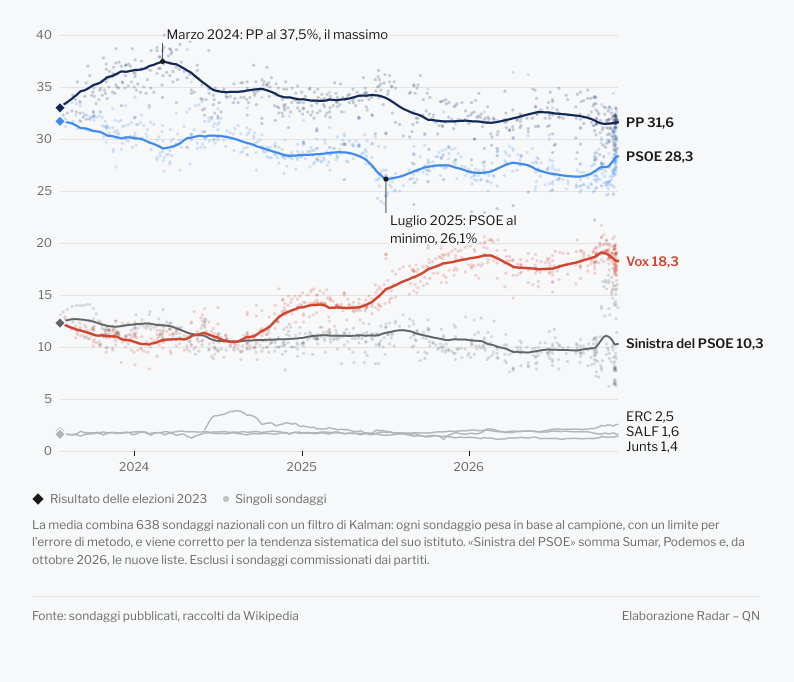
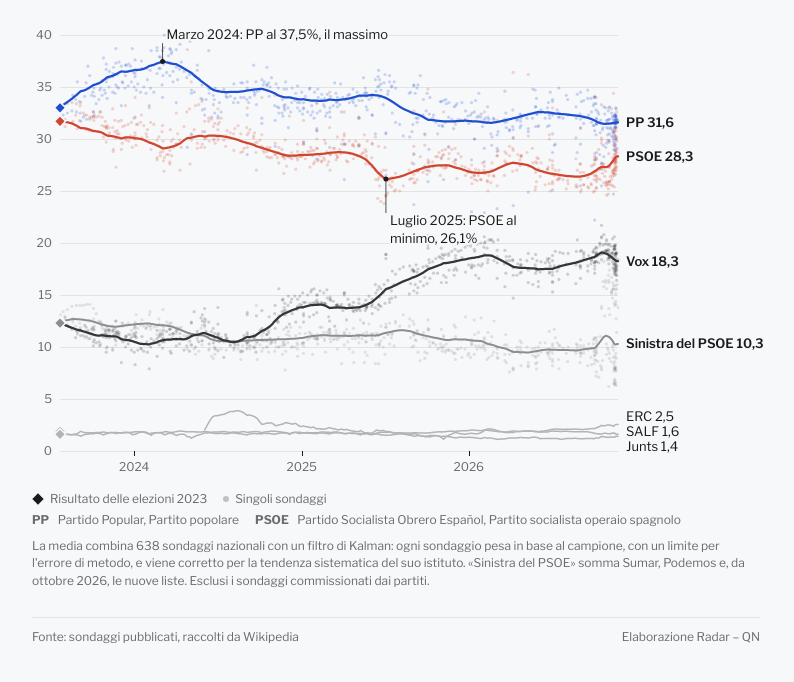
Before and after one commit to CosimoFire/sondaggi-spagna, a plain HTML site: page media-sondaggi/index.html in a window 1280 px wide. Shown: the part 104-786 px from the top of the page, without its empty margins (244-1038 px from the left). Drawn offline with nearby package versions, Linux system fonts and the light colour scheme.

Commit message:
Colori: PP blu, PSOE rosso, Vox grigio scuro; nomi in italiano di PP e PSOE

```diff
--- a/media-sondaggi/index.html
+++ b/media-sondaggi/index.html
@@ -29,6 +29,10 @@
     <span><i class="sw sw--diamond"></i>Risultato delle elezioni 2023</span>
     <span><i class="sw sw--dot"></i>Singoli sondaggi</span>
   </div>
+  <div class="r-key" style="margin-top:6px">
+    <span><b>PP</b>&nbsp;Partido Popular, Partito popolare</span>
+    <span><b>PSOE</b>&nbsp;Partido Socialista Obrero Español, Partito socialista operaio spagnolo</span>
+  </div>
   <p class="r-method" id="method"></p>
 
   <footer class="r-foot">
@@ -46,10 +50,10 @@
 
   // partiti: un solo colore che parla (Vox, in rosso); PP e PSOE in blu, il resto in grigio
   var PARTIES = [
-    { k: "PP",    name: "PP",                short: "PP",       color: "var(--blue-1)", w: 2.25, dots: true },
-    { k: "PSOE",  name: "PSOE",              short: "PSOE",     color: "var(--blue-3)", w: 2.25, dots: true },
-    { k: "Vox",   name: "Vox",               short: "Vox",      color: "var(--red)",    w: 2.5,  dots: true },
-    { k: "SIN",   name: "Sinistra del PSOE", short: "Sinistra", color: "var(--grey-2)", w: 2,    dots: true },
+    { k: "PP",    name: "PP",                short: "PP",       color: "var(--blue)",   w: 2.25, dots: true, it: "Partito popolare" },
+    { k: "PSOE",  name: "PSOE",              short: "PSOE",     color: "var(--red)",    w: 2.25, dots: true, it: "Partito socialista" },
+    { k: "Vox",   name: "Vox",               short: "Vox",      color: "var(--grey-1)", w: 2.25, dots: true },
+    { k: "SIN",   name: "Sinistra del PSOE", short: "Sinistra", color: "var(--grey-3)", w: 2,    dots: true },
     { k: "ERC",   name: "ERC",               short: "ERC",      color: "var(--grey-4)", w: 1.5 },
     { k: "SALF",  name: "SALF",              short: "SALF",     color: "var(--grey-4)", w: 1.5 },
     { k: "Junts", name: "Junts",             short: "Junts",    color: "var(--grey-4)", w: 1.5 }
@@ -181,7 +185,7 @@
         var lx = x(l.p.last.date) + 8;
         gLab.append("text").attr("class", "series-label").attr("x", lx).attr("y", l.y).attr("dy", "0.35em")
           .style("font-weight", l.p.dots ? 600 : 400)
-          .style("fill", l.p.k === "Vox" ? "var(--red)" : "var(--ink)")
+          .style("fill", "var(--ink)")
           .text((narrow ? l.p.short : l.p.name) + " " + fmt(l.p.last[l.p.k], 1));
       });
       R.enter(gLab, phase, function (s) { s.style("opacity", 0); }, function (s) { s.style("opacity", 1); }, R.DUR * 0.85);
@@ -213,7 +217,7 @@
         var nPolls = surveys.filter(function (s) { return Math.abs(s.date - d.date) < 4 * 864e5; }).length;
         tip.show(R.tipHTML({
           title: cap(dayLong(d.date)),
-          rows: rows.map(function (p) { return [p.name, fmt(d[p.k], 1) + "% <span style='font-weight:400;color:var(--ink-2)'>±" + fmt(d[p.k + "e"], 1) + "</span>"]; }),
+          rows: rows.map(function (p) { return [p.name + (p.it ? " <span style='font-weight:400'>(" + p.it + ")</span>" : ""), fmt(d[p.k], 1) + "% <span style='font-weight:400;color:var(--ink-2)'>±" + fmt(d[p.k + "e"], 1) + "</span>"]; }),
           note: d === first ? "Risultato delle elezioni" : (nPolls ? nPolls + (nPolls === 1 ? " sondaggio" : " sondaggi") + " in una settimana attorno a questa data" : "Nessun sondaggio in questa settimana") + ". ± = margine al 95%"
         }), cx + m.left, y(d[rows[0].k]) + m.top);
       }
```
